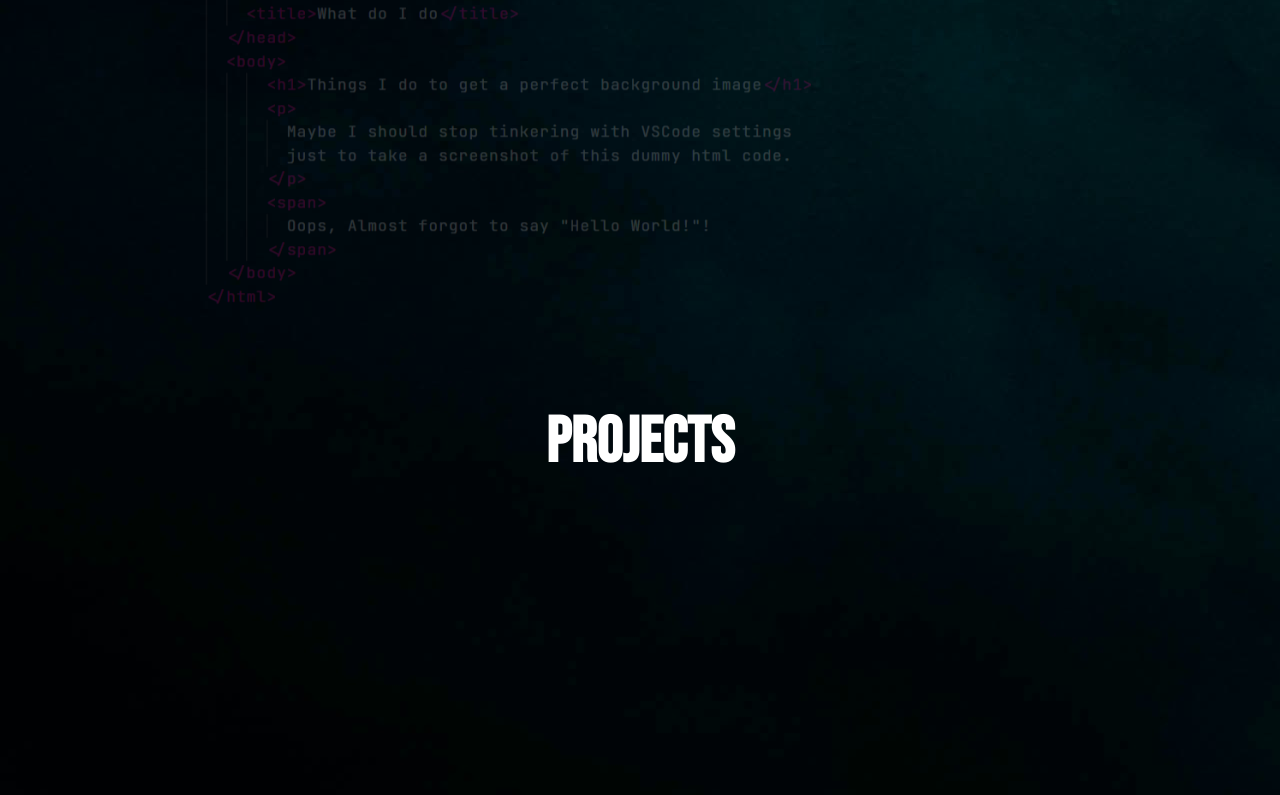
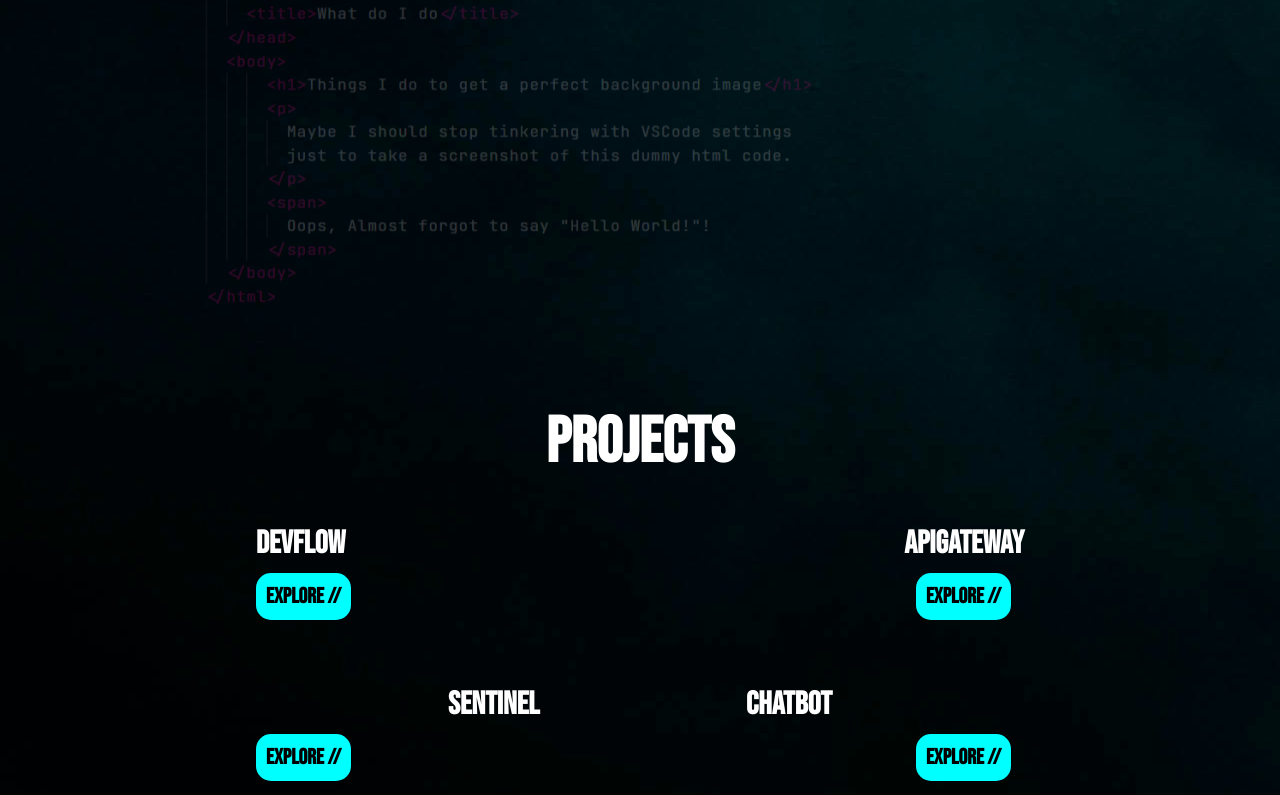
Before and after one commit to Arpan25AK/portfolio, a React (Vite) app: page / in a window 1280 px wide. Shown: the part 1107-1902 px from the top of the page. Before the commit the page ends 1631 px from the top, so only its background shows below. Built offline with nearby package versions, Linux system fonts and the light colour scheme.

Commit message:
made some modifications

```diff
--- a/package.json
+++ b/package.json
@@ -11,7 +11,8 @@
   },
   "dependencies": {
     "react": "^19.2.5",
-    "react-dom": "^19.2.5"
+    "react-dom": "^19.2.5",
+    "react-router-dom": "^7.15.0"
   },
   "devDependencies": {
     "@babel/core": "^7.29.0",
--- a/src/App.css
+++ b/src/App.css
@@ -124,3 +124,16 @@
   opacity: 1;
   z-index: 1;
 }
+
+.explore-headers{
+  color: black;
+  font-size: 1.7vw;
+  text-align: center;
+  padding: 10px;
+  font-family: 'Bebas Neue', sans-serif;
+  margin-top: 10px;
+  background-color: cyan;
+  object-fit: cover;
+  width: fit-content;
+  border-radius: 15px;
+}
--- a/src/App.jsx
+++ b/src/App.jsx
@@ -1,92 +1,19 @@
-import { useState } from 'react'
-import reactLogo from './assets/react.svg'
-import viteLogo from './assets/vite.svg'
-import heroImg from './assets/hero.png'
-import './App.css'
-import bgPic from './assets/jeremy-bishop-G9i_plbfDgk-unsplash.jpg'
-import blockImg from './assets/blockImg.png'
-import helloimg from './assets/hello-world-html-code-768x384.png'
-import devflowImg from './assets/DevFlow Ecosystem-2026-05-07-090944.png'
-import gatewayImg from './assets/gateWay-Img.png'
+import { Routes, Route } from 'react-router-dom'
+import Home from './pages/Home'
+import DevFlow from './pages/DevFlow'
+import ApiGateWay from './pages/ApiGateWay'
+import Sentinel from './pages/Sentinel'
+import ChatBot from './pages/ChatBot'
 
 function App(){
   return(
-    <div>
-
-      <div className='bg'>
-        <img src={bgPic} alt="bgPic" />
-      </div>
-
-
-      <div className='header'>
-          <h1>Arpan A K</h1>
-            <div className='nav'>
-              <h3>Home</h3>
-              <h3> // skills </h3>
-              <h3> // projects</h3>
-              <h3> // Experience</h3>
-              <h3> // Contact</h3>
-
-            </div>
-      </div>
-
-        <img src={blockImg} alt="blockImg" className='block-img' />
-
-      <div className='sec-header'>
-        <p><span>ARPAN A K</span></p>
-      </div>
-
-      <div  className = 'contents'>
-        FullStack Software Developer <br />
-                   & <br />
-              Ai Enthusiast
-      </div>
-
-
-      <div className='content-header'>
-        <h1>Skills</h1>
-      </div>
-
-      <div className='skill-grid'>
-        <div className='skill-card'>
-          <h2>BackEnd</h2>
-          <p className='tag'>&lt;h3&gt;</p>
-          <p className='card-desc'>Experienced in building robust server-side applications using Java and Spring Boot. Familiar with JWT authentication, event-driven architecture with Kafka.</p>
-          <p className='tag'>&lt;/h3&gt;</p>
-        </div>
-        <div className='skill-card'>
-          <h2>FrontEnd</h2>
-          <p className='tag'>&lt;h3&gt;</p>
-          <p className='card-desc'>Passionate about building responsive UIs. Experienced in HTML5, CSS, JavaScript and React for building modern web applications.</p>
-          <p className='tag'>&lt;/h3&gt;</p>
-        </div>
-      </div>
-
-      <div className='helloImg'>
-          <img src={helloimg} alt="helloimg" />
-      </div>
-
-      <div className='content-header'>
-        <h1>Projects</h1>
-      </div>
-
-      {/* temporarliy removed due to ugliness
-      <div>
-        <h1 className='content-header' style={{textAlign : 'left', padding: '10px' , marginLeft : '20%', display: 'flex'}}>DevFlow</h1>
-        <img src={devflowImg} alt="chart" className='project-imgs'
-        style={{transform: 'translate(15%, -2%)', borderRadius : '25px'}}/>
-
-        <h1 className='content-header'
-        style={{textAlign : 'right', padding: '10px' ,
-        marginRight : '20%', marginTop : '-500px'}}>ApiGateWay</h1>
-        <img src={gatewayImg} alt="gatewayImg"
-        className='project-imgs'
-        style={{transform: 'translate(140%, -2%)', borderRadius: '25px'}}/>
-      </div>
-        */}
-
-
-    </div>
+    <Routes>
+      <Route path="/" element={<Home />} />
+      <Route path="/devflow" element={<DevFlow />} />
+      <Route path="/apigateway" element={<ApiGateWay />} />
+      <Route path="/sentinel" element={<Sentinel />} />
+      <Route path="/chatbot" element={<ChatBot />} />
+    </Routes>
   )
 }
 
--- a/src/main.jsx
+++ b/src/main.jsx
@@ -1,5 +1,6 @@
 import { StrictMode } from 'react'
 import { createRoot } from 'react-dom/client'
+import { BrowserRouter } from 'react-router-dom'
 import './index.css'
 import App from './App.jsx'
 
@@ -7,6 +8,8 @@ import App from './App.jsx'
 
 createRoot(document.getElementById('root')).render(
   <StrictMode>
-    <App />
+    <BrowserRouter>
+      <App />
+    </BrowserRouter>
   </StrictMode>,
 )
--- /dev/null
+++ b/src/pages/ApiGateWay.jsx
@@ -0,0 +1,16 @@
+import { useNavigate } from 'react-router-dom'
+
+function ApiGateWay(){
+  const navigate = useNavigate()
+  return(
+    <div style={{color:'white', padding:'40px'}}>
+      <button onClick={() => navigate('/')} style={{color:'cyan', background:'none', border:'1px solid cyan', padding:'8px 16px', cursor:'pointer', marginBottom:'30px'}}>
+        ← Back
+      </button>
+      <h1>ApiGateWay</h1>
+      <p>Your project description here</p>
+    </div>
+  )
+}
+
+export default ApiGateWay
--- /dev/null
+++ b/src/pages/ChatBot.jsx
@@ -0,0 +1,16 @@
+import { useNavigate } from 'react-router-dom'
+
+function ChatBot(){
+  const navigate = useNavigate()
+  return(
+    <div style={{color:'white', padding:'40px'}}>
+      <button onClick={() => navigate('/')} style={{color:'cyan', background:'none', border:'1px solid cyan', padding:'8px 16px', cursor:'pointer', marginBottom:'30px'}}>
+        ← Back
+      </button>
+      <h1>ChatBot</h1>
+      <p>Your project description here</p>
+    </div>
+  )
+}
+
+export default ChatBot
--- /dev/null
+++ b/src/pages/DevFlow.jsx
@@ -0,0 +1,16 @@
+import { useNavigate } from 'react-router-dom'
+
+function DevFlow(){
+  const navigate = useNavigate()
+  return(
+    <div style={{color:'white', padding:'40px'}}>
+      <button onClick={() => navigate('/')} style={{color:'cyan', background:'none', border:'1px solid cyan', padding:'8px 16px', cursor:'pointer', marginBottom:'30px'}}>
+        ← Back
+      </button>
+      <h1>DevFlow</h1>
+      <p>Your project description here</p>
+    </div>
+  )
+}
+
+export default DevFlow
--- /dev/null
+++ b/src/pages/Home.jsx
@@ -0,0 +1,102 @@
+import { useNavigate } from 'react-router-dom'
+import '../App.css'
+import bgPic from '../assets/jeremy-bishop-G9i_plbfDgk-unsplash.jpg'
+import blockImg from '../assets/blockImg.png'
+import helloimg from '../assets/hello-world-html-code-768x384.png'
+import devflowImg from '../assets/DevFlow Ecosystem-2026-05-07-090944.png'
+
+
+function Home(){
+  const navigate = useNavigate()
+  return(
+    <div>
+      <div className='bg'>
+        <img src={bgPic} alt="bgPic" />
+      </div>
+
+      <div className='header'>
+        <h1>Arpan A K</h1>
+        <div className='nav'>
+          <h3>Home</h3>
+          <h3> // skills </h3>
+          <h3> // projects</h3>
+          <h3> // Experience</h3>
+          <h3> // Contact</h3>
+        </div>
+      </div>
+
+      <img src={blockImg} alt="blockImg" className='block-img' />
+
+      <div className='sec-header'>
+        <p><span>ARPAN A K</span></p>
+      </div>
+
+      <div className='contents'>
+        FullStack Software Developer <br />
+        & <br />
+        Ai Enthusiast
+      </div>
+
+      <div className='content-header'>
+        <h1>Skills</h1>
+      </div>
+
+      <div className='skill-grid'>
+        <div className='skill-card'>
+          <h2>BackEnd</h2>
+          <p className='tag'>&lt;h3&gt;</p>
+          <p className='card-desc'>Experienced in building robust server-side applications using Java and Spring Boot. Familiar with JWT authentication, event-driven architecture with Kafka.</p>
+          <p className='tag'>&lt;/h3&gt;</p>
+        </div>
+        <div className='skill-card'>
+          <h2>FrontEnd</h2>
+          <p className='tag'>&lt;h3&gt;</p>
+          <p className='card-desc'>Passionate about building responsive UIs. Experienced in HTML5, CSS, JavaScript and React for building modern web applications.</p>
+          <p className='tag'>&lt;/h3&gt;</p>
+        </div>
+      </div>
+
+      <div className='helloImg'>
+        <img src={helloimg} alt="helloimg" />
+      </div>
+
+      <div className='content-header'>
+        <h1>Projects</h1>
+      </div>
+
+      <div style={{display:'flex', justifyContent:'space-between', alignItems:'center', padding:'0 20%'}}>
+        <h1 className='content-header' style={{margin:0}}>DevFlow</h1>
+        <h1 className='content-header' style={{margin:0}}>ApiGateWay</h1>
+      </div>
+
+      <div style={{display: 'flex', justifyContent: 'space-between'}}>
+        <div onClick={() => navigate('/devflow')} style={{cursor:'pointer', width:'fit-content', marginLeft : '20%'}}>
+          <h1 className='explore-headers'>Explore // </h1>
+        </div>
+
+        <div onClick={() => navigate('/apigateway')} style={{cursor:'pointer', width:'fit-content', marginRight : '21%'}}>
+          <h1 className='explore-headers'>Explore // </h1>
+        </div>
+      </div>
+
+      <div style={{display:'flex', justifyContent:'space-between', alignItems:'center', padding:'0 20%', marginTop : '50px'}}>
+        <h1 className='content-header' style={{margin:0, marginLeft :'25%'}}>Sentinel</h1>
+        <h1 className='content-header' style={{margin:0, marginRight : '25%'}}>ChatBot</h1>
+      </div>
+
+      <div style={{display: 'flex', justifyContent: 'space-between'}}>
+        <div onClick={() => navigate('/sentinel')} style={{cursor:'pointer', width:'fit-content', marginLeft : '20%'}}>
+          <h1 className='explore-headers'>Explore // </h1>
+        </div>
+
+        <div onClick={() => navigate('/chatbot')} style={{cursor:'pointer', width:'fit-content', marginRight : '21%'}}>
+          <h1 className='explore-headers'>Explore // </h1>
+        </div>
+      </div>
+
+
+    </div>
+  )
+}
+
+export default Home
--- /dev/null
+++ b/src/pages/Sentinel.jsx
@@ -0,0 +1,16 @@
+import { useNavigate } from 'react-router-dom'
+
+function Sentinel(){
+  const navigate = useNavigate()
+  return(
+    <div style={{color:'white', padding:'40px'}}>
+      <button onClick={() => navigate('/')} style={{color:'cyan', background:'none', border:'1px solid cyan', padding:'8px 16px', cursor:'pointer', marginBottom:'30px'}}>
+        ← Back
+      </button>
+      <h1>Sentinel</h1>
+      <p>Your project description here</p>
+    </div>
+  )
+}
+
+export default Sentinel
```
Also changed, not shown: src/assets/spotLight.jpg (added), 1 other file (tests, documents, lock files or other folders).
